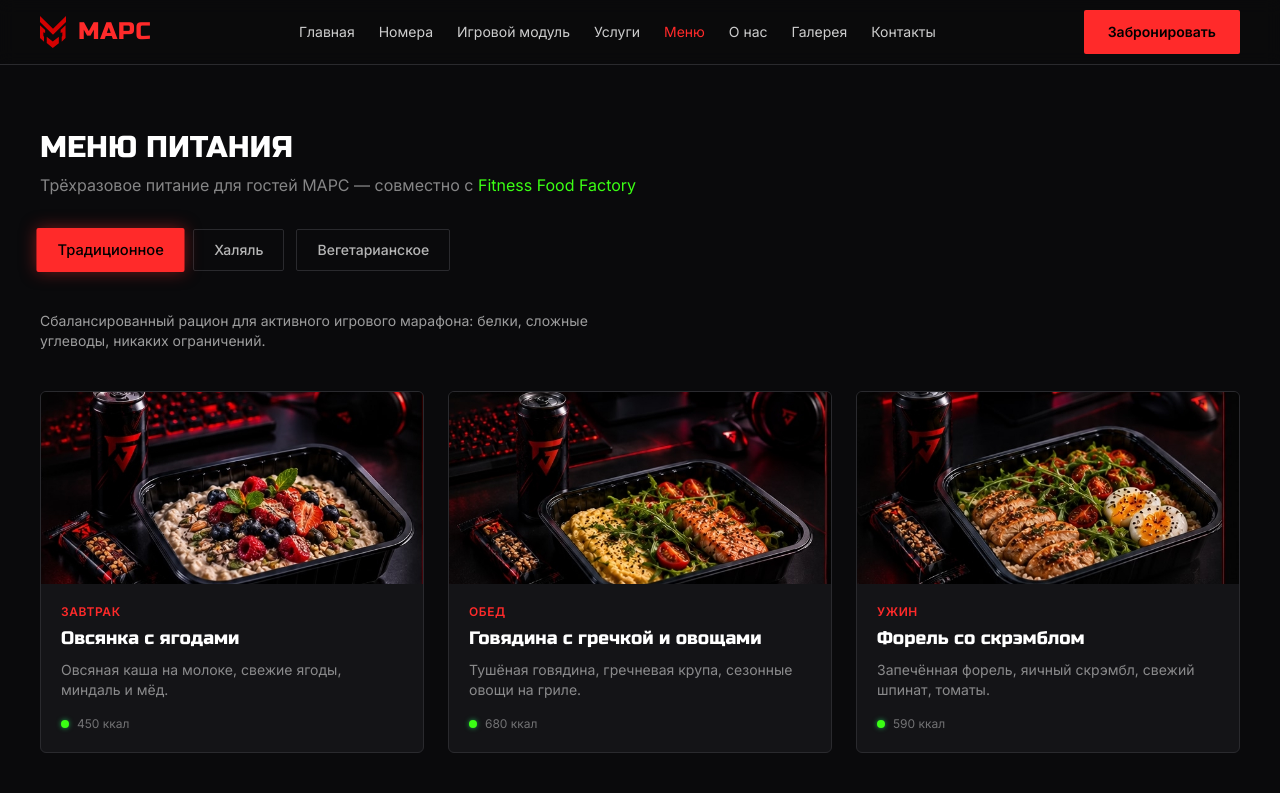
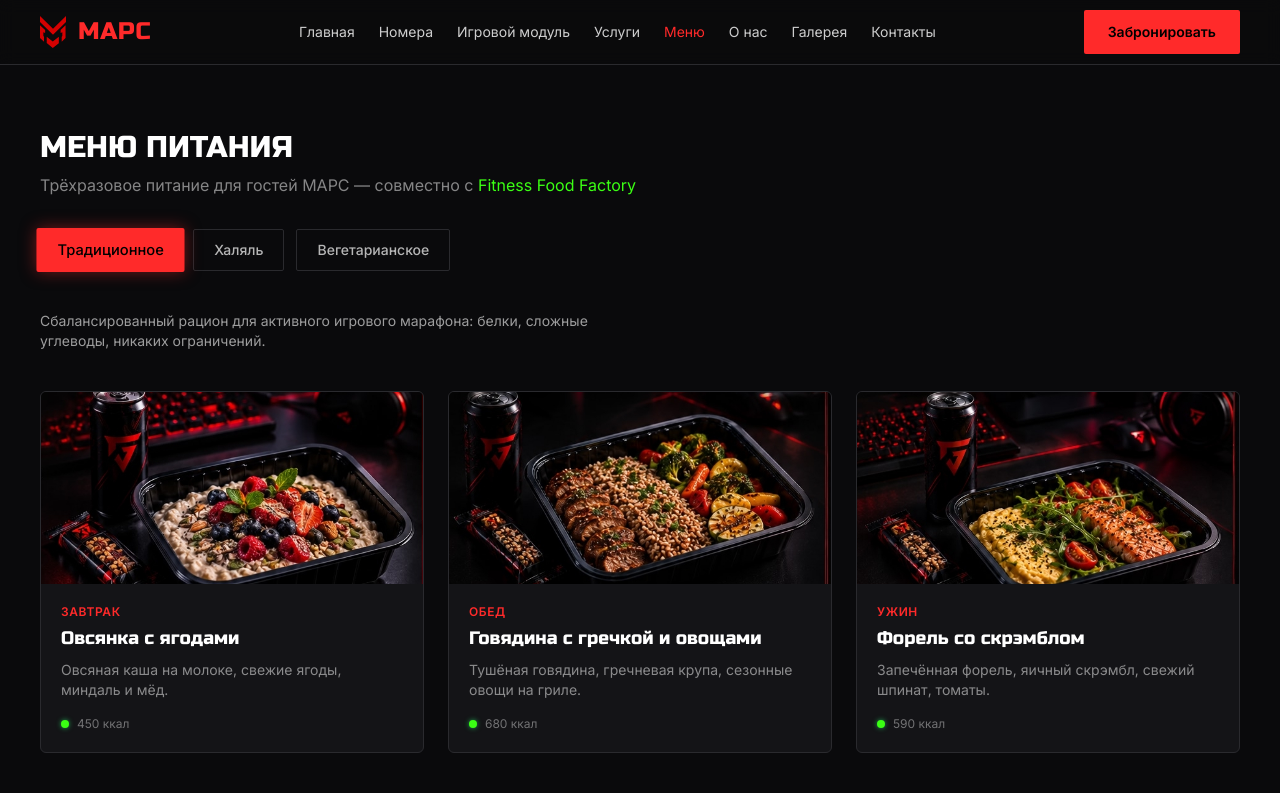
Before and after one commit to nazrOS-softhard/cyberhotel-mars, a React (Vite) app: page /menu in a window 1280 px wide. Shown: the top 793 px of the page. Built offline with nearby package versions, Linux system fonts and the light colour scheme.

Commit message:
Update Menu.tsx

```diff
--- a/src/pages/Menu.tsx
+++ b/src/pages/Menu.tsx
@@ -7,17 +7,17 @@ const mealLabels = {
   dinner: 'Ужин',
 } as const;
 
-// Жесткая привязка картинок к правильным блюдам
+// Обновленная привязка картинок
 const imageMap: Record<DietType, Record<string, string>> = {
   traditional: {
     breakfast: '/rac_1.jpg', // Овсянка
-    lunch: '/rac_4.jpg',     // Мясо с гречкой
-    dinner: '/rac_6.jpg',    // Рыба
+    lunch: '/rac_5.jpg',     // Говядина с рисом/гречкой (плов)
+    dinner: '/rac_4.jpg',    // Форель со скрэмблом
   },
   halal: {
     breakfast: '/rac_3.jpg', // Паста
     lunch: '/rac_5.jpg',     // Плов
-    dinner: '/rac_4.jpg',    // Мясо с гречкой
+    dinner: '/rac_6.jpg',    // Курица с овощами
   },
   vegetarian: {
     breakfast: '/rac_1.jpg', // Овсянка
```
